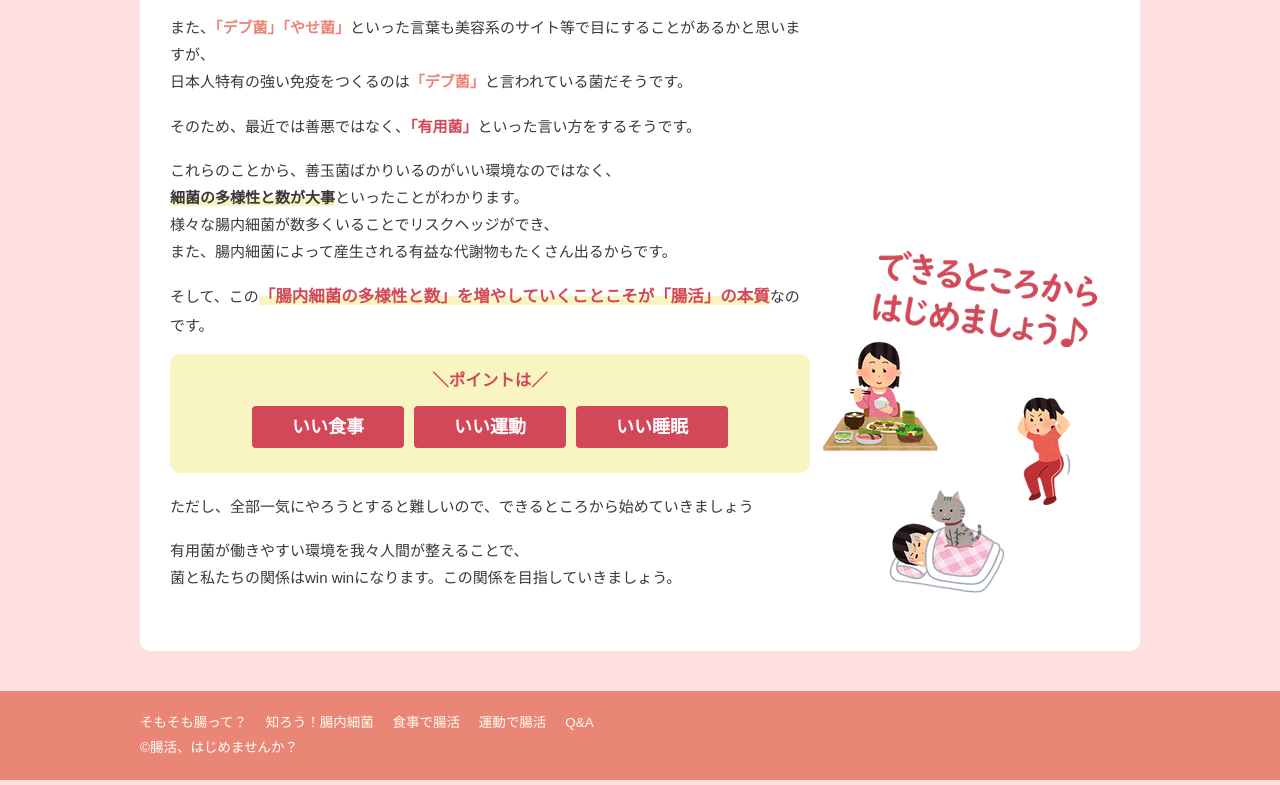
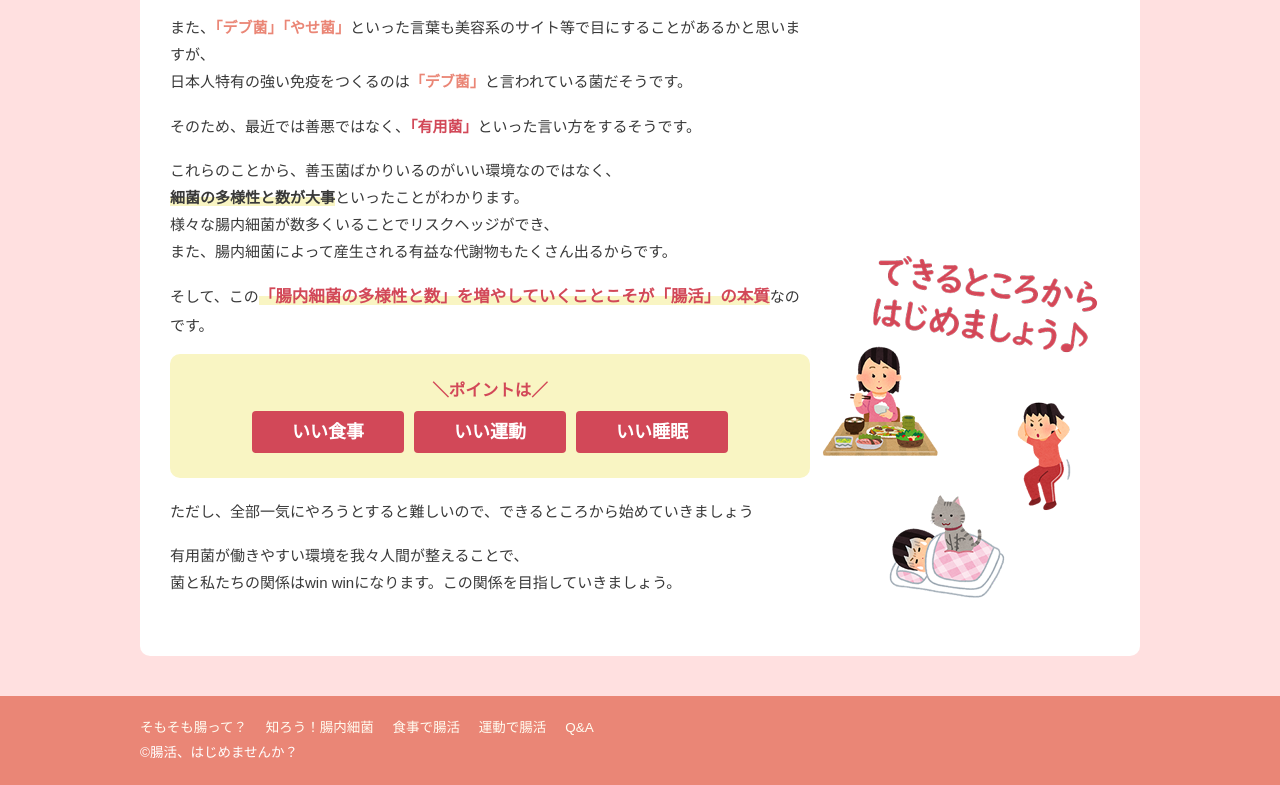
Before and after one commit to KaoruHashimoto/chokatsu, a plain HTML site: page bacteria/index.html in a window 1280 px wide. Shown: the part 1178-1963 px from the top of the page. Drawn offline with nearby package versions, Linux system fonts and the light colour scheme.

Commit message:
Add files via upload

```diff
--- a/bacteria/index.html
+++ b/bacteria/index.html
@@ -128,7 +128,12 @@
                         <br>
                         <p>そして、この<span class="right-and-wrong05">「腸内細菌の多様性と数」を増やしていくことこそが「腸活」の本質</span>なのです。</p>
                         <div class="right-and-wrong-point">
-                        <p class="right-and-wrong02">＼ポイントは／<br><span class="right-and-wrong03">いい食事</span><span class="right-and-wrong03">いい運動</span><span class="right-and-wrong03">いい睡眠</span></p>
+                            <div class="right-and-wrong-point02">
+                                <p class="right-and-wrong02">＼ポイントは／</p>
+                            </div>
+                            <div class="right-and-wrong-point03">
+                                <p class="right-and-wrong03">いい食事</p><p class="right-and-wrong03">いい運動</p><p class="right-and-wrong03">いい睡眠</p>
+                            </div>
                         </div>
                         <p>ただし、全部一気にやろうとすると難しいので、できるところから始めていきましょう</p>
                         <br>
```
